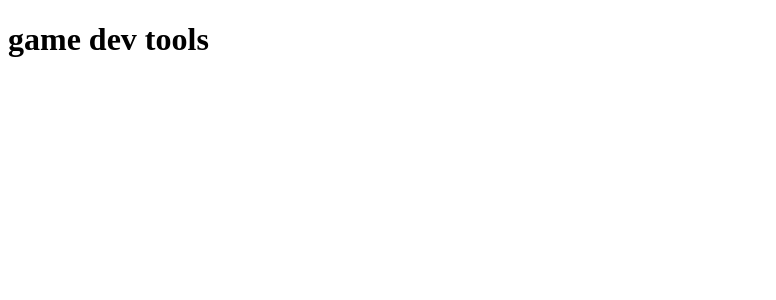
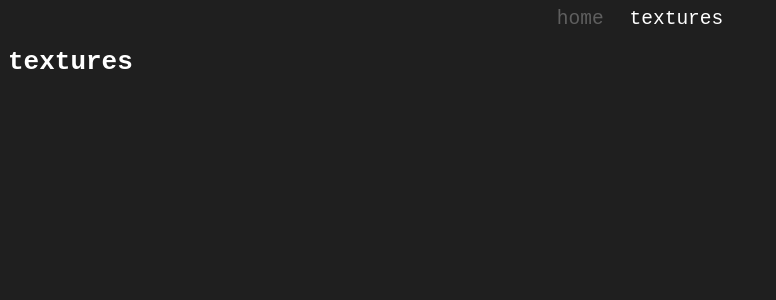
Before and after one commit to Jtl98/gdt, a React (Vite) app: page /gdt/textures in a window 1280 px wide. Shown: the top 300 px of the page, without its empty margins (0-776 px from the left). Built offline with nearby package versions, Linux system fonts and the light colour scheme.

Commit message:
add react router and basic styling

```diff
--- a/package.json
+++ b/package.json
@@ -12,7 +12,8 @@
   },
   "dependencies": {
     "react": "19.2.4",
-    "react-dom": "19.2.4"
+    "react-dom": "19.2.4",
+    "react-router": "7.13.2"
   },
   "devDependencies": {
     "@eslint/js": "9.39.4",
--- a/src/App.tsx
+++ b/src/App.tsx
@@ -1,8 +1,19 @@
+import { Route, Routes } from "react-router";
+import Home from "./Home";
+import Nav from "./Nav";
+import Textures from "./Textures";
+
 function App() {
   return (
-    <div>
-      <h1>game dev tools</h1>
-    </div>
+    <>
+      <Nav />
+      <Routes>
+        <Route path="gdt">
+          <Route index element={<Home />} />
+          <Route path="textures" element={<Textures />} />
+        </Route>
+      </Routes>
+    </>
   );
 }
 
--- /dev/null
+++ b/src/Home.tsx
@@ -0,0 +1,7 @@
+export default function Home() {
+  return (
+    <div>
+      <h1>game dev tools</h1>
+    </div>
+  );
+}
--- /dev/null
+++ b/src/Nav.tsx
@@ -0,0 +1,13 @@
+import { NavLink } from "react-router";
+import "./nav.css";
+
+export default function Nav() {
+  return (
+    <nav>
+      <NavLink to="/gdt" end>
+        home
+      </NavLink>
+      <NavLink to="/gdt/textures">textures</NavLink>
+    </nav>
+  );
+}
--- /dev/null
+++ b/src/Textures.tsx
@@ -0,0 +1,7 @@
+export default function Textures() {
+  return (
+    <div>
+      <h1>textures</h1>
+    </div>
+  );
+}
--- /dev/null
+++ b/src/index.css
@@ -0,0 +1,5 @@
+:root {
+  background-color: #1f1f1f;
+  color: white;
+  font-family: monospace;
+}
--- a/src/main.tsx
+++ b/src/main.tsx
@@ -1,12 +1,16 @@
 import { StrictMode } from "react";
 import { createRoot } from "react-dom/client";
+import { BrowserRouter } from "react-router";
 import App from "./App.tsx";
+import "./index.css";
 
 const rootElement = document.getElementById("root");
 if (!rootElement) throw new Error("root element not found");
 
 createRoot(rootElement).render(
   <StrictMode>
-    <App />
+    <BrowserRouter>
+      <App />
+    </BrowserRouter>
   </StrictMode>,
 );
--- /dev/null
+++ b/src/nav.css
@@ -0,0 +1,19 @@
+nav {
+  column-gap: 2em;
+  display: flex;
+  justify-content: center;
+}
+
+nav a {
+  color: #5f5f5f;
+  text-decoration: none;
+  font-size: 1.5em;
+}
+
+nav a.active {
+  color: inherit;
+}
+
+nav a:hover {
+  color: inherit;
+}
```
Also changed, not shown: 1 other file (tests, documents, lock files or other folders).
